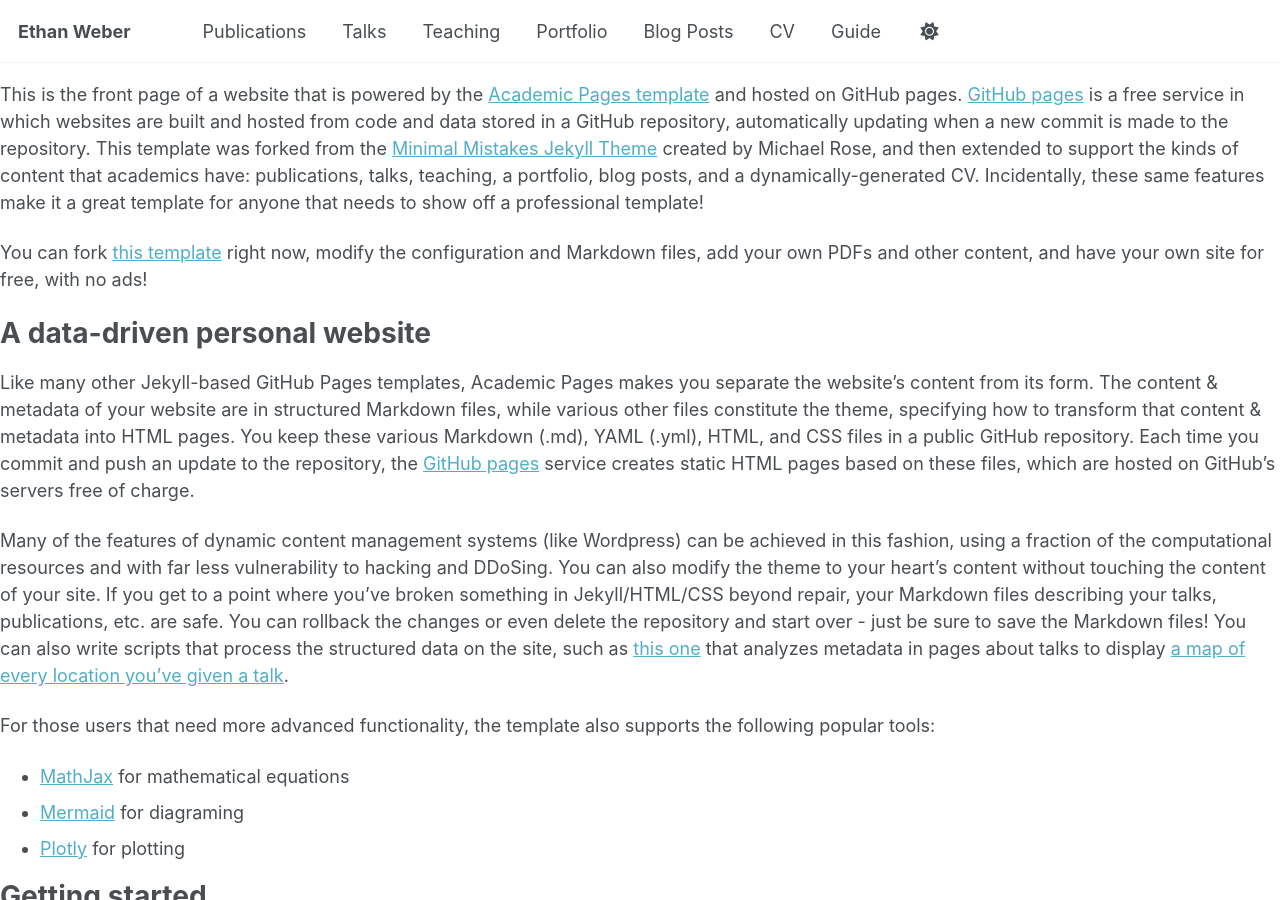
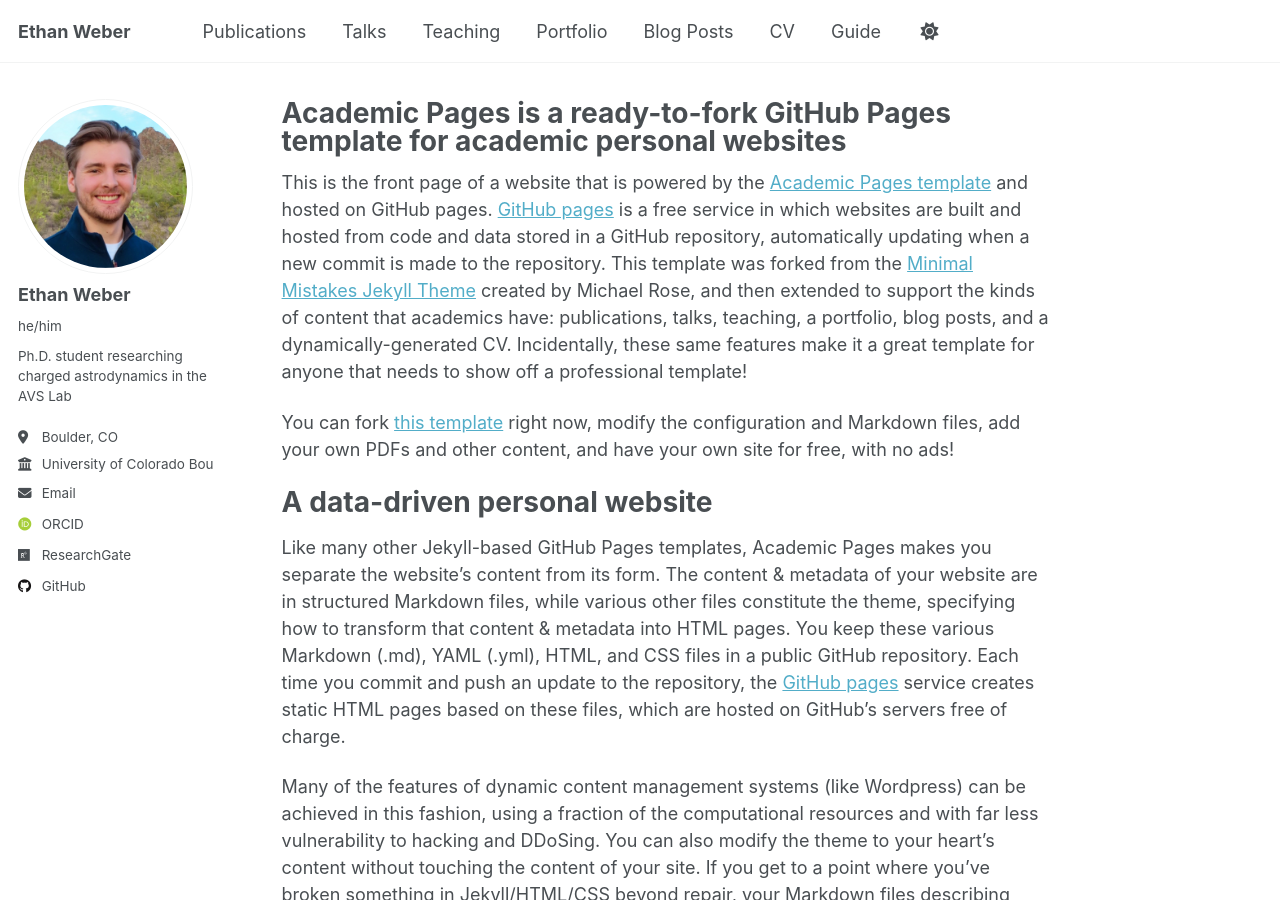
Before and after one commit to Ethan-Weber/Ethan-Weber.github.io, a Jekyll site: the page built from _pages/about.md, in a window 1280 px wide and 900 px high. Built offline with Jekyll 4.4.1, drawn with Linux system fonts in a browser that asks for light colours; some web fonts are replaced; our own code applies the rules of GitHub Pages for plain Markdown files; a script that is not in the unit is left out; part of the change alters nothing that is shown.

Commit message:
Attempt to fix missing sidebar

```diff
--- a/_config.yml
+++ b/_config.yml
@@ -25,7 +25,7 @@ author:
   avatar           : "Headshot.png"
   name             : "Ethan Weber"
   pronouns         : "he/him"
-  bio              : "Short biography for the left-hand sidebar"
+  bio              : "Ph.D. student researching charged astrodynamics in the AVS Lab"
   location         : "Boulder, CO"
   employer         : "University of Colorado Boulder"
   uri              : # URL
@@ -233,24 +233,24 @@ collections:
 # These settings control how pages and collections are included in the site
 defaults:
   # _posts
-  #- scope:
-  #    path: ""
-  #    type: posts
-  #  values:
-  #    layout: single
-  #    author_profile: true
-  #    read_time: true
-  #    comments: true
-  #    share: true
-  #    related: true
+  - scope:
+      path: ""
+      type: posts
+    values:
+      layout: single
+      author_profile: true
+      read_time: true
+      comments: true
+      share: true
+      related: true
 
   # _pages
-  #- scope:
-  #    path: ""
-  #    type: pages
-  #  values:
-  #    layout: single
-  #    author_profile: true
+  - scope:
+      path: ""
+      type: pages
+    values:
+      layout: single
+      author_profile: true
 
   # _teaching
   - scope:
@@ -272,14 +272,14 @@ defaults:
       comments: true
 
   # _portfolio
-  #- scope:
-  #    path: ""
-  #    type: portfolio
-  #  values:
-  #    layout: single
-  #    author_profile: true
-  #    share: true
-  #    comment: true
+  - scope:
+      path: ""
+      type: portfolio
+    values:
+      layout: single
+      author_profile: true
+      share: true
+      comment: true
 
   # _talks
   - scope:
```
